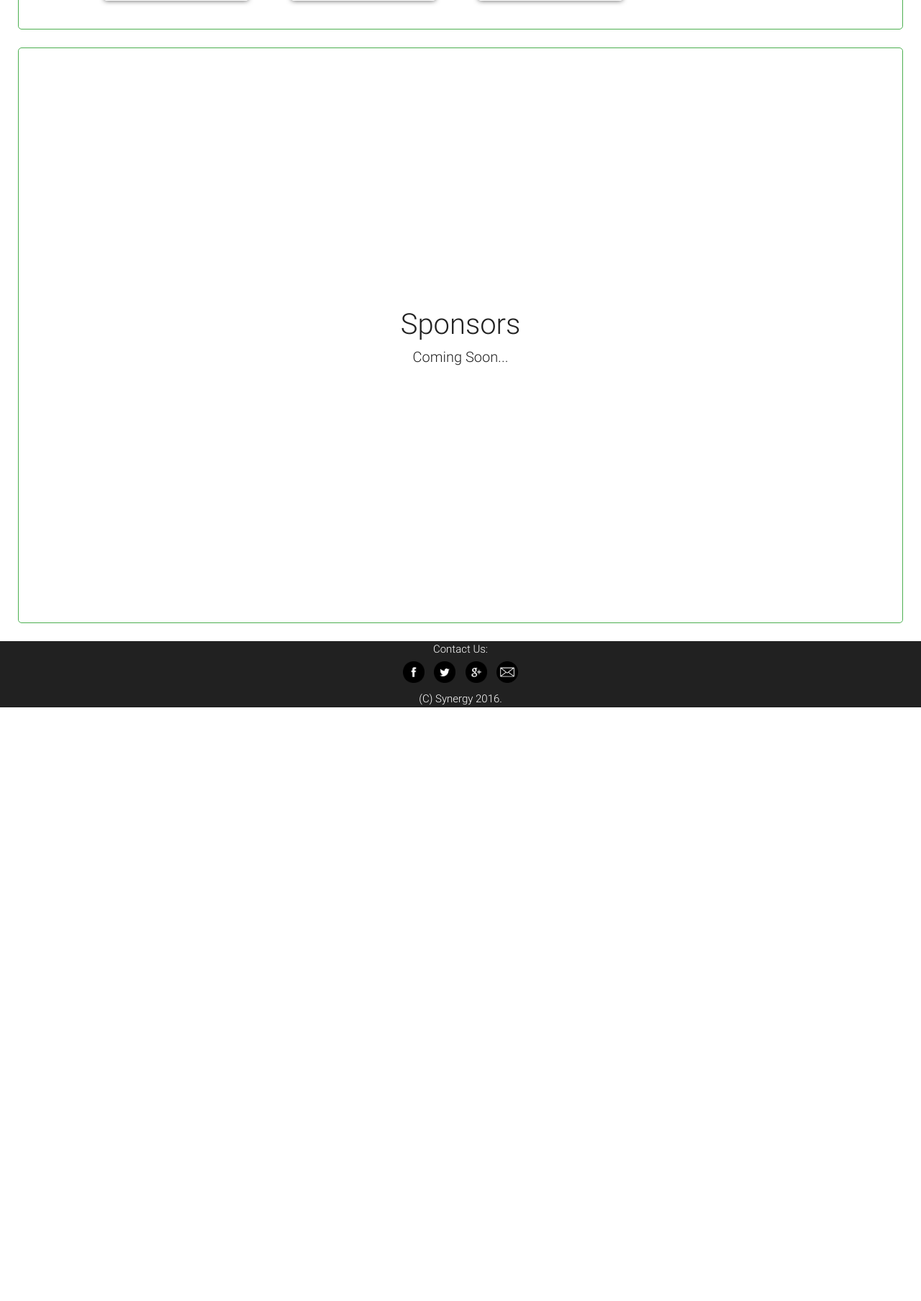
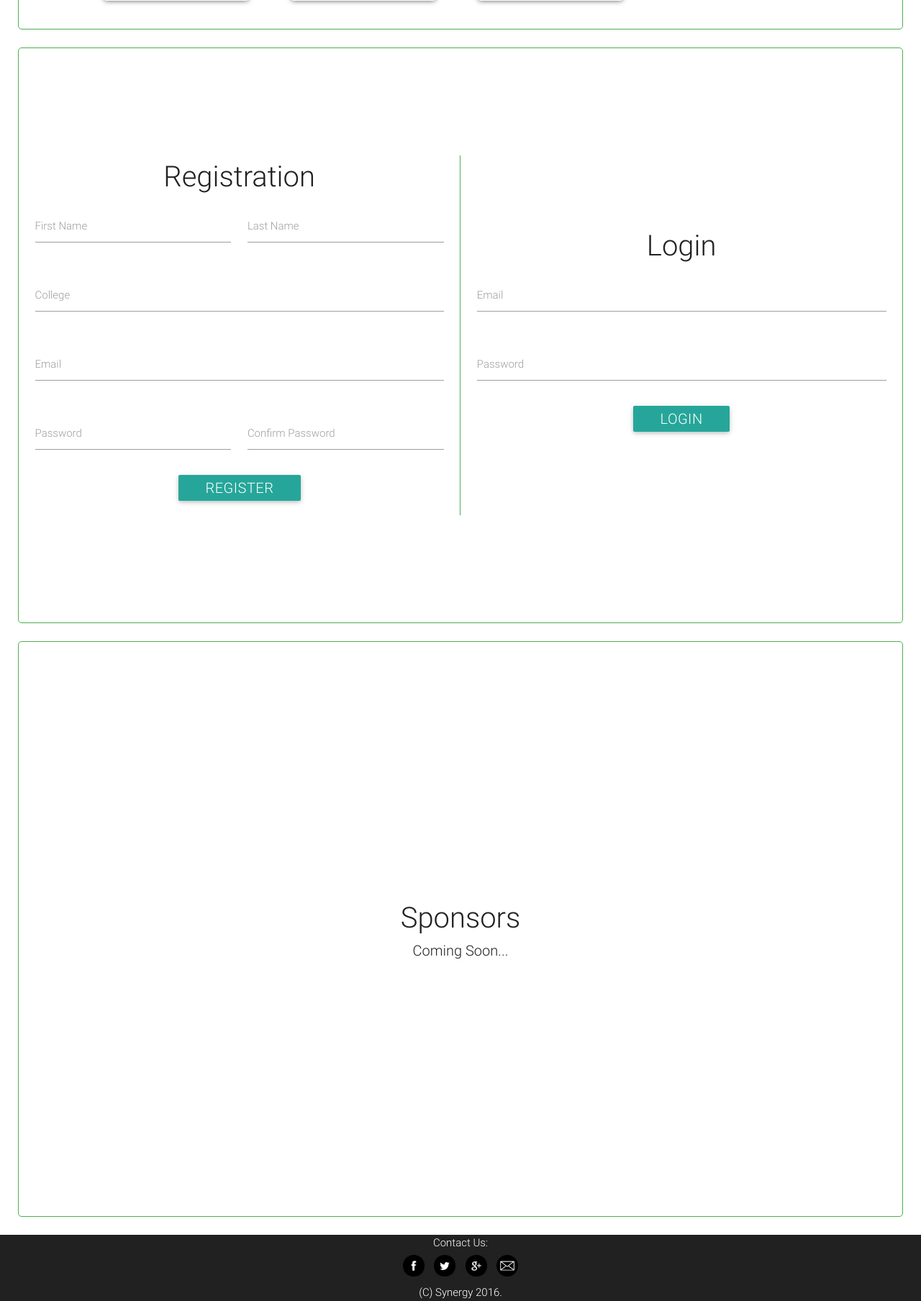
Before and after one commit to synergynitt/Synergy2017, a PHP site: page / in a window 1280 px wide. Shown: the part 2409-4217 px from the top of the page at 72% size. Before the commit the page ends 3392 px from the top, so only its background shows below. Run offline with PHP 8.4, Linux system fonts and the light colour scheme.

Commit message:
Add Registration Front-end

```diff
--- a/css/style.css
+++ b/css/style.css
@@ -118,3 +118,6 @@ section div {
     border-radius: 5px;
     margin-left: 40px;
 }
+.right-border{
+  border-right: 1px solid #4caf50;
+}
--- a/index.html
+++ b/index.html
@@ -17,12 +17,12 @@
     <i class="mdi-navigation-menu"></i>
   </a>
   <div class="synergy-slider grey darken-4 " id="synergy-slider">
-
     <div class="synergy-sliderheader green-text">Synergy '16 </div>
     <ul id="navlist" class="navlist">
       <li id="projects"><a href="#synergy-workshops">Workshops</a> </li>
       <li id="events"><a href="#synergy-events">Events </a></li>
       <li id="workshops"><a href="#synergy-sponsors">Sponsors</a>
+      <li id="registration"><a href="#synergy-reg">Registration</a>
       </li>
     </ul>
   </div>
@@ -36,14 +36,14 @@
       <img src="images/logo.png" class="textanimation-logo" />
       <br>
       <div class="textanimaitondata" id="textanimdata"></div>
-            <div class="registration"><a> Register</a></div>
+      <div class="registration"><a href="#synergy-reg"> Register</a></div>
       <a href="#synergy-workshops"><img class="go-down" src="images/down.png"></a>
     </div>
 
 
   </section>
 
-    <section id="synergy-workshops" class="synergy-workshops scrollspy valign-wrapper ">
+  <section id="synergy-workshops" class="synergy-workshops section scrollspy valign-wrapper ">
     <div class="valign center center-align fullwidth">
       <span class="header">Workshops </span>
       <div class="row valign-wrapper">
@@ -61,41 +61,41 @@
     </div>
   </section>
 
-    <section id="synergy-events" class="synergy-events scrollspy valign-wrapper">
+  <section id="synergy-events" class="synergy-events section scrollspy valign-wrapper">
     <div class="valign center center-align fullwidth">
       <span class="header">Events </span>
       <ul class="events">
-              <li class="events-li">
+        <li class="events-li hoverable">
           <a class="tooltipped" data-position="bottom" data-delay="50" data-tooltip="Name"><img class="events" src="images/asdf.jpg"></a>
         </li>
-              <li class="events-li">
+        <li class="events-li hoverable">
           <a class="tooltipped" data-position="bottom" data-delay="50" data-tooltip="Name"><img class="events" src="images/asdf.jpg"></a>
         </li>
-              <li class="events-li">
+        <li class="events-li hoverable">
           <a class="tooltipped" data-position="bottom" data-delay="50" data-tooltip="Name"><img class="events" src="images/asdf.jpg"></a>
         </li>
-              <li class="events-li">
+        <li class="events-li hoverable">
           <a class="tooltipped" data-position="bottom" data-delay="50" data-tooltip="Name"><img class="events" src="images/asdf.jpg"></a>
         </li>
-              <li class="events-li">
+        <li class="events-li hoverable">
           <a class="tooltipped" data-position="bottom" data-delay="50" data-tooltip="Name"><img class="events" src="images/asdf.jpg"></a>
         </li>
-              <li class="events-li">
+        <li class="events-li hoverable">
           <a class="tooltipped" data-position="bottom" data-delay="50" data-tooltip="Name"><img class="events" src="images/asdf.jpg"></a>
         </li>
-              <li class="events-li">
+        <li class="events-li hoverable">
           <a class="tooltipped" data-position="bottom" data-delay="50" data-tooltip="Name"><img class="events" src="images/asdf.jpg"></a>
         </li>
-              <li class="events-li">
+        <li class="events-li hoverable">
           <a class="tooltipped" data-position="bottom" data-delay="50" data-tooltip="Name"><img class="events" src="images/asdf.jpg"></a>
         </li>
-              <li class="events-li">
+        <li class="events-li hoverable">
           <a class="tooltipped" data-position="bottom" data-delay="50" data-tooltip="Name"><img class="events" src="images/asdf.jpg"></a>
         </li>
-              <li class="events-li">
+        <li class="events-li hoverable">
           <a class="tooltipped" data-position="bottom" data-delay="50" data-tooltip="Name"><img class="events" src="images/asdf.jpg"></a>
         </li>
-              <li class="events-li">
+        <li class="events-li hoverable">
           <a class="tooltipped" data-position="bottom" data-delay="50" data-tooltip="Name"><img class="events" src="images/asdf.jpg"></a>
         </li>
 
@@ -108,7 +108,80 @@
     </div>
   </section>
 
-    <section id="synergy-sponsors" class="synergy-workshops scrollspy valign-wrapper">
+  <section id="synergy-reg" class="synergy-workshops valign-wrapper section scrollspy">
+    <div class="valign center center-align fullwidth right-border ">
+      <span class="header"> Registration </span>
+      <br />
+
+      <div class="row">
+        <form class="col s12 ">
+          <div class="row">
+            <div class="input-field col s6">
+              <input  id="first_name" type="text" class="validate">
+              <label for="first_name">First Name</label>
+            </div>
+            <div class="input-field col s6">
+              <input id="last_name" type="text" class="validate">
+              <label for="last_name">Last Name</label>
+            </div>
+          </div>
+          <div class="row">
+            <div class="input-field col s12">
+              <input id="text" type="email" class="validate">
+              <label for="College">College</label>
+            </div>
+          </div>
+          <div class="row">
+            <div class="input-field col s12">
+              <input id="email" type="email" class="validate">
+              <label for="email">Email</label>
+            </div>
+          </div>
+          <div class="row">
+            <div class="input-field col s6">
+              <input id="password" type="password" class="validate">
+              <label for="password">Password</label>
+            </div>
+            <div class="input-field col s6">
+              <input id="confirm-password" type="password" class="validate">
+              <label for="confirm-password">Confirm Password</label>
+            </div>
+          </div>
+          <button class="btn waves-effect waves-light" type="submit" name="action">Register<i class="material-icons right"></i></button>
+
+        </form>
+      </div>
+
+
+    </div>
+    <div class="valign center center-align fullwidth">
+      <span class="header"> Login </span>
+      <br />
+
+      <div class="row">
+        <form class="col s12">
+
+          <div class="row">
+            <div class="input-field col s12">
+              <input id="email" type="email" class="validate">
+              <label for="email">Email</label>
+            </div>
+          </div>
+          <div class="row">
+            <div class="input-field col s12">
+              <input id="password" type="password" class="validate">
+              <label for="password">Password</label>
+            </div>
+          </div>
+          <button class="btn waves-effect waves-light" type="submit" name="action">Login<i class="material-icons right"></i></button>
+
+        </form>
+      </div>
+
+
+    </div>
+  </section>
+  <section id="synergy-sponsors" class="synergy-workshops section scrollspy valign-wrapper">
     <div class="valign center center-align fullwidth">
       <span class="header"> Sponsors </span>
       <br />
@@ -116,6 +189,7 @@
 
     </div>
   </section>
+
 
   <footer class="grey darken-4 valign-wrapper">
     <div class="valign center center-align fullwidth">
```
Lines whose indentation alone changed are shown as unchanged.
